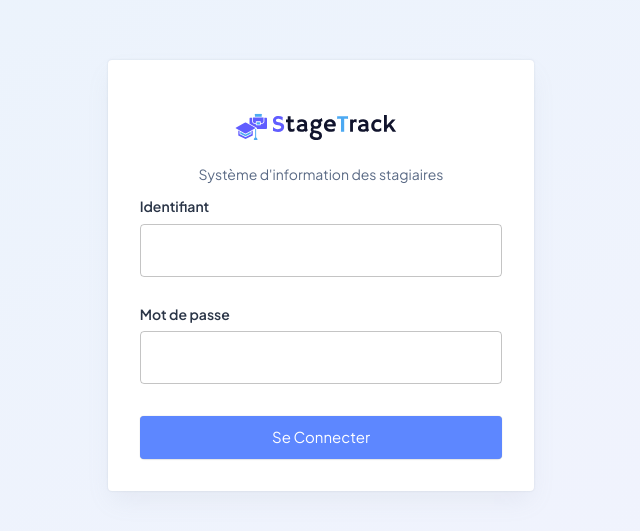
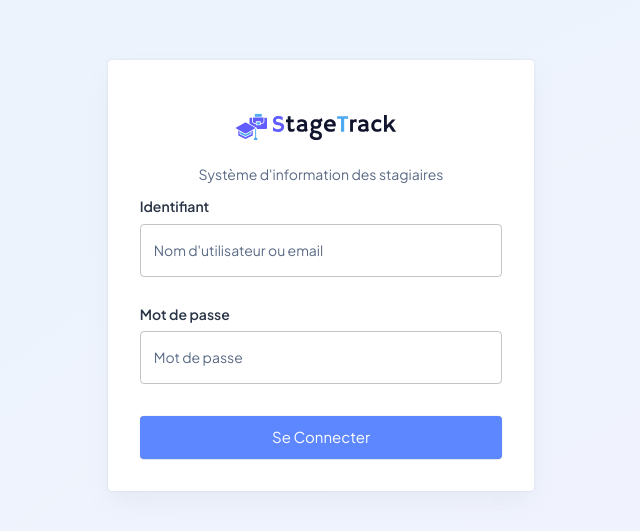
Before and after one commit to khaouitiabdelhakim/Gestion-De-Stages-Client, a React (Create React App) app: page /auth/login in a window 1280 px wide. Shown: the part 125-656 px from the top of the page, without its empty margins (319-959 px from the left). Built offline with nearby package versions, Linux system fonts and the light colour scheme.

Commit message:
adding signin frontend

```diff
--- a/src/views/authentication/auth/AuthLogin.js
+++ b/src/views/authentication/auth/AuthLogin.js
@@ -1,18 +1,61 @@
-import React from 'react';
+import React, { useState } from 'react';
 import {
     Box,
     Typography,
-    FormGroup,
-    FormControlLabel,
     Button,
-    Stack,
-    Checkbox
+    Stack
 } from '@mui/material';
 import { Link } from 'react-router-dom';
 
 import CustomTextField from '../../../components/forms/theme-elements/CustomTextField';
 
-const AuthLogin = ({ title, subtitle, subtext }) => (
+const AuthLogin = ({ title, subtitle, subtext }) => {
+    const [username, setUsername] = useState('');
+    const [password, setPassword] = useState('');
+
+    const handleLogin = async () => {
+        try {
+            const competenceData = {
+                username: username,
+                password: password,
+                email: username,
+            };
+
+            console.log('Competence data sent to backend:', competenceData);
+
+            const response = await fetch('http://localhost:3500/signin', {
+                method: 'POST',
+                headers: {
+                    'Content-Type': 'application/json',
+                },
+                body: JSON.stringify(competenceData),
+            });
+
+            if (response.ok) {
+                const data = await response.json();
+                console.log('Response from backend:', data);
+
+                // If needed, you can take other actions here
+                // For example, update the state or perform additional logic
+
+                // If needed, you can clear the form or take other actions here
+                // setAddDialogOpen(false);
+                console.log('Sign-in successful');
+                // Redirect to the desired page
+                window.location.href = '/';
+            } else {
+                // Handle non-successful response (e.g., display an error message)
+                console.error('Error:', response.status, response.statusText);
+            }
+        } catch (error) {
+            console.error('Error:', error);
+        }
+    };
+
+
+
+
+    return (
         <>
         {title ? (
             <Typography fontWeight="700" variant="h2" mb={1}>
@@ -26,15 +69,19 @@ const AuthLogin = ({ title, subtitle, subtext }) => (
             <Box>
                 <Typography variant="subtitle1"
                     fontWeight={600} component="label" htmlFor='username' mb="5px">Identifiant</Typography>
-                <CustomTextField id="username" variant="outlined" fullWidth />
+                <CustomTextField
+                onChange={(e) => setUsername( e.target.value)}
+                id="username" variant="outlined" fullWidth label="Nom d'utilisateur ou email"  />
             </Box>
             <Box mt="25px">
                 <Typography variant="subtitle1"
                     fontWeight={600} component="label" htmlFor='password' mb="5px" >Mot de passe</Typography>
-                <CustomTextField id="password" type="password" variant="outlined" fullWidth />
+                <CustomTextField
+                onChange={(e) => setPassword(e.target.value )}
+                id="password" type="password" variant="outlined" fullWidth label="Mot de passe"  />
             </Box>
             <Stack justifyContent="space-between" direction="row" alignItems="center" my={2}>
-
+                {/* Additional content goes here if needed */}
             </Stack>
         </Stack>
         <Box>
@@ -43,9 +90,7 @@ const AuthLogin = ({ title, subtitle, subtext }) => (
                     variant="contained"
                     size="large"
                     fullWidth
-                component={Link}
-                to="/"
-                type="submit"
+                    onClick={handleLogin}
                 >
                     Se connecter
                 </Button>
@@ -53,5 +98,6 @@ const AuthLogin = ({ title, subtitle, subtext }) => (
         {subtitle}
     </>
     );
+};
 
 export default AuthLogin;
```
Lines whose indentation alone changed are shown as unchanged.
